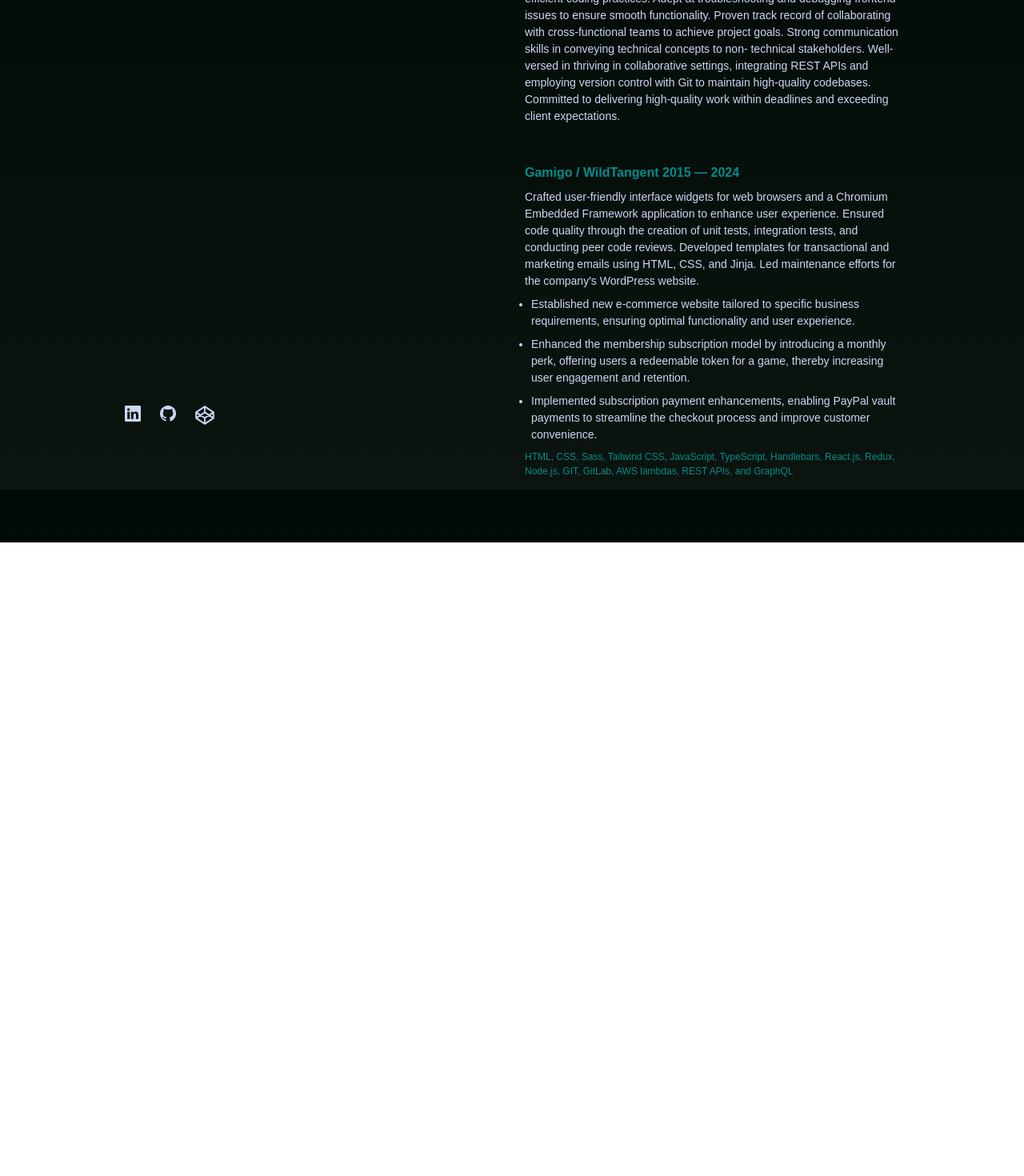
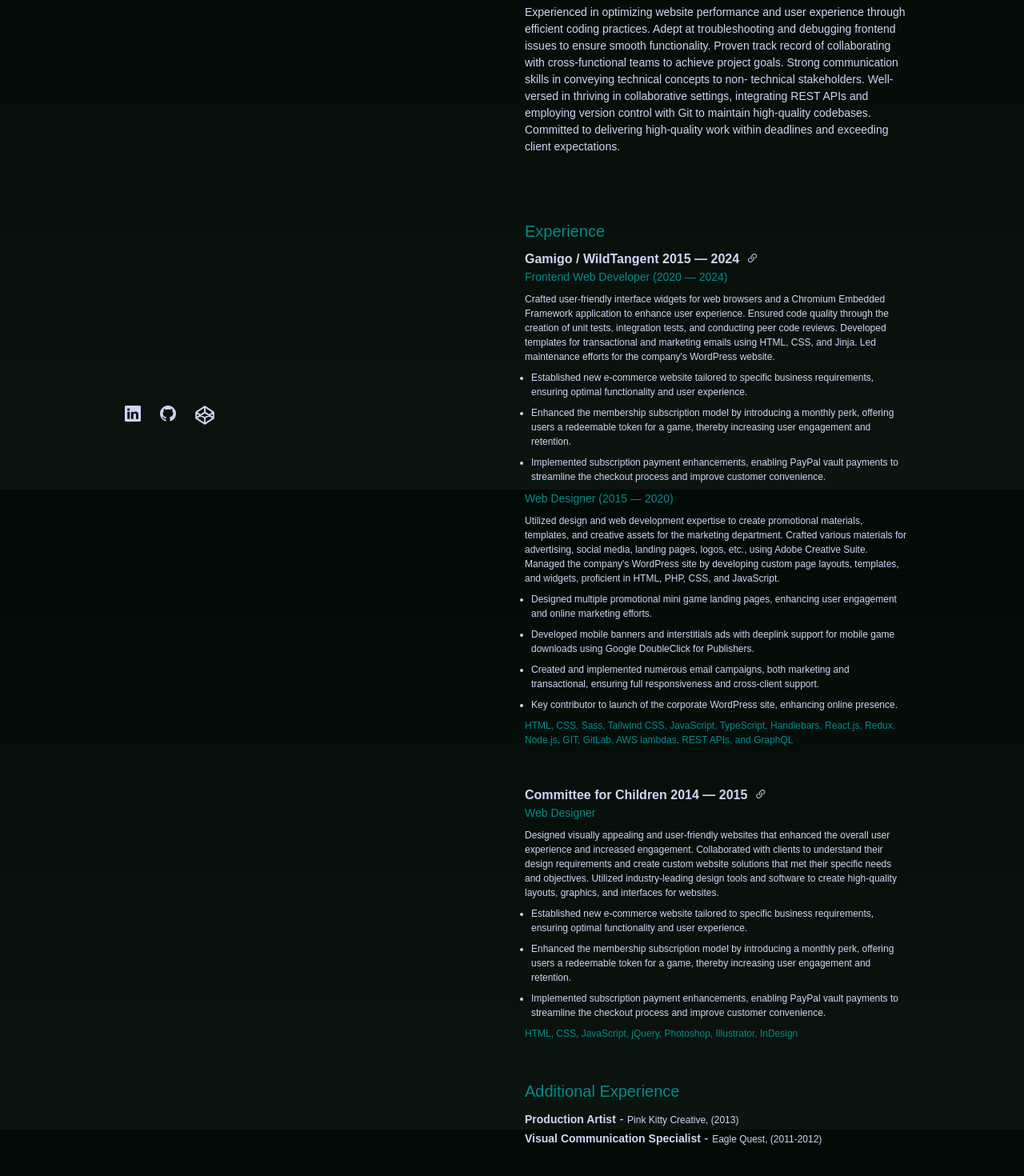
Before and after one commit to goldcam/portfolio-site, a React (Create React App) app: page / in a window 1280 px wide. Shown: the part 188-1658 px from the top of the page at 80% size. Before the commit the page ends 866 px from the top, so only its background shows below. Built offline with nearby package versions, Linux system fonts and the light colour scheme.

Commit message:
finish Experience section

```diff
--- a/src/components/nav/index.tsx
+++ b/src/components/nav/index.tsx
@@ -18,7 +18,7 @@ export interface NavState {
 
 
 
-export class NavComponent extends PureComponent<NavProps, NavState> {
+export class NavComponent extends PureComponent<{}, NavState> {
     constructor(props: Readonly<NavProps>) {
         super(props);
         this.state = {
--- a/src/index.css
+++ b/src/index.css
@@ -43,7 +43,10 @@
         @apply m-2;
     }
     .bulletList li {
-        @apply list-disc my-2 font-montserrat text-whiteish text-sm;
+        @apply list-disc my-2 font-montserrat text-whiteish text-xs;
+    }
+    .sectionHeader {
+        @apply text-teal font-light font-montserrat text-xl mb-2;
     }
 
 
--- /dev/null
+++ b/src/json/resume.json
@@ -0,0 +1,57 @@
+{
+   "experience": [
+        {
+            "company": "Gamigo / WildTangent",
+            "link": "https://www.wildtangent.com/",
+            "location": "Redmond | Bellevue, WA | Remote",
+            "dates": "2015 — 2024",
+            "positions": [{
+                "title":"Frontend Web Developer (2020 — 2024)",
+                "description": "Crafted user-friendly interface widgets for web browsers and a Chromium Embedded Framework application to enhance user experience. Ensured code quality through the creation of unit tests, integration tests, and conducting peer code reviews. Developed templates for transactional and marketing emails using HTML, CSS, and Jinja. Led maintenance efforts for the company's WordPress website.  ",
+                "bullets": [
+                    "Established new e-commerce website tailored to specific business requirements, ensuring optimal functionality and user experience.",
+                    "Enhanced the membership subscription model by introducing a monthly perk, offering users a redeemable token for a game, thereby increasing user engagement and retention.",
+                    "Implemented subscription payment enhancements, enabling PayPal vault payments to streamline the checkout process and improve customer convenience."
+                ]
+            }, {
+                "title": "Web Designer (2015 — 2020)",
+                "description": "Utilized design and web development expertise to create promotional materials, templates, and creative assets for the marketing department. Crafted various materials for advertising, social media, landing pages, logos, etc., using Adobe Creative Suite. Managed the company's WordPress site by developing custom page layouts, templates, and widgets, proficient in HTML, PHP, CSS, and JavaScript.",
+                "bullets": [
+                    "Designed multiple promotional mini game landing pages, enhancing user engagement and online marketing efforts.",
+                    "Developed mobile banners and interstitials ads with deeplink support for mobile game downloads using Google DoubleClick for Publishers.",
+                    "Created and implemented numerous email campaigns, both marketing and transactional, ensuring full responsiveness and cross-client support.",
+                    "Key contributor to launch of the corporate WordPress site, enhancing online presence."
+                ]
+
+            }
+        ],
+        "keywords": "HTML, CSS, Sass, Tailwind CSS, JavaScript, TypeScript, Handlebars, React.js, Redux, Node.js, GIT, GitLab, AWS lambdas, REST APIs, and GraphQL"
+        },
+        {
+            "company": "Committee for Children",
+            "link": "https://www.cfchildren.org/",
+            "location": "Seattle, WA",
+            "dates": "2014 — 2015",
+            "positions": [
+                {
+                    "title": "Web Designer",
+                    "description": "Designed visually appealing and user-friendly websites that enhanced the overall user experience and increased engagement. Collaborated with clients to understand their design requirements and create custom website solutions that met their specific needs and objectives. Utilized industry-leading design tools and software to create high-quality layouts, graphics, and interfaces for websites.",
+                    "bullets": [
+                        "Established new e-commerce website tailored to specific business requirements, ensuring optimal functionality and user experience.",
+                        "Enhanced the membership subscription model by introducing a monthly perk, offering users a redeemable token for a game, thereby increasing user engagement and retention.",
+                        "Implemented subscription payment enhancements, enabling PayPal vault payments to streamline the checkout process and improve customer convenience."
+                    ]
+
+                }
+            ],
+            "keywords": "HTML, CSS, JavaScript, jQuery, Photoshop, Illustrator, InDesign"
+        }
+    ],
+    "additionalExperience": [
+        {"company": "Pink Kitty Creative", "title": "Production Artist", "locarion": "Las Vegas, NV", "dates": "2013"},
+        {"company": "Eagle Quest", "title": "Visual Communication Specialist", "locarion": "Las Vegas, NV", "dates": "2011-2012"}
+
+    ]
+
+
+}
--- a/src/pages/about/index.tsx
+++ b/src/pages/about/index.tsx
@@ -4,8 +4,8 @@ import  { PureComponent, } from 'react';
 export class AboutComponent extends PureComponent {
     render () {
         return (
-        <section className='mb-12' id='about'>
-            {/* <h3 className='text-2xl'>About</h3> */}
+        <section className='mb-20' id='about'>
+                <h2 className='sectionHeader'>About</h2>
                 <p className='block font-montserrat text-whiteish text-sm pb-3'>Innovative and detail-oriented frontend web developer with 10+ years of combined experience in web development and design, specializing in crafting visually appealing and highly functional user interfaces.
                 </p>
                 <p className='block font-montserrat text-whiteish text-sm'>
--- a/src/pages/experience/index.tsx
+++ b/src/pages/experience/index.tsx
@@ -1,43 +1,72 @@
+import  { PureComponent, } from 'react';
+
+import resume from "../../json/resume.json";
 
 
-import  { PureComponent, } from 'react';
+export interface ExperienceProps {
+
+}
+export interface ExperienceState {
+    experience: typeof resume.experience;
+    additionalExperience: typeof resume.additionalExperience;
+
+}
 
 
-export class ExperienceComponent extends PureComponent {
+export class ExperienceComponent extends PureComponent<{}, ExperienceState> {
+
+    constructor(props: Readonly<{}>) {
+        super(props);
+        this.state = {
+            experience: resume.experience,
+            additionalExperience: resume.additionalExperience
+        }
+    }
+
+
     render () {
+
+        const {experience, additionalExperience} = this.state;
+
+
         return (
         <section className='flex flex-col' id='experience'>
-            {/* <h3 className='text-2xl'>Experience</h3> */}
-            <div>
-                    <h3 className='block pb-2 text-teal font-semibold'>
-                    Gamigo / WildTangent 2015 — 2024
-                </h3>
-                <p className='font-montserrat text-whiteish text-sm'>
-                Crafted user-friendly interface widgets for web browsers and a Chromium Embedded Framework application to enhance user experience. Ensured code quality through the creation of unit tests, integration tests, and conducting peer code reviews. Developed templates for transactional and marketing emails using HTML, CSS, and Jinja. Led maintenance efforts for the company's WordPress website.
-                </p>
-                <ul className='bulletList'>
-                    <li>Established new e-commerce website tailored to specific business requirements, ensuring optimal functionality and user experience.</li>
-                    <li>Enhanced the membership subscription model by introducing a monthly perk, offering users a redeemable token for a game, thereby increasing user engagement and retention.</li>
-                    <li>
-                    Implemented subscription payment enhancements, enabling PayPal vault payments to streamline the checkout process and improve customer convenience.
-                    </li>
-                </ul>
-                <p className='text-xs text-teal'>
-                        HTML, CSS, Sass, Tailwind CSS, JavaScript, TypeScript, Handlebars, React.js, Redux, Node.js, GIT, GitLab, AWS lambdas, REST APIs, and GraphQL
+                <h2 className='sectionHeader'>Experience</h2>
+                {experience.map((item, i) => <div key={i} className='mb-12'>
+                            <h3 className='block font-black text-whiteish font-oswald'>
+                                {item.company} {item.dates} {!!item.link ? <a href={item.link} className='ml-1 link' target='_blank'><i className="bi bi-link-45deg"></i></a> : null}
+                            </h3>
+                            {/* <p className='text-xs'>
+                                {item.location}
+                            </p> */}
+                            {item.positions.map((position, j) => {
+                                return (
+                                    <div key={j} >
+                                        <p className='pb-2 text-teal font-normal text-sm'>{position.title}</p>
+                                        <p className='font-montserrat text-whiteish text-xs'>
+                                            {position.description}
+                                        </p>
+                                        <ul className='bulletList'>
+                                            {position.bullets.map((bullet, b) => <li key={b}>{bullet}</li>) }
+                                        </ul>
+                                    </div>
+                                )
+                            })}
+                            <p className='text-xs text-teal'>{item.keywords}</p>
+                        </div>
+                    )
+                }
+                <h2 className='sectionHeader'>Additional Experience</h2>
 
-                    </p>
-                <div>
+                {additionalExperience.map((item, i) =>
+                    <div key={i} className=''>
+                        <p className=''>
+                            <span className='text-whiteish font-oswald font-black text-sm'>{item.title}</span> - <span className='font-thin text-xs'>{item.company}, ({item.dates})</span>
+                        </p>
+                    </div>
+                )}
 
-                    {/* <i className="bi bi-filetype-html"></i>
-                    <i className="bi bi-filetype-css"></i>
-                    <i className="bi bi-filetype-scss"></i>
-                    <i className="bi bi-filetype-js"></i>
-                    <i className="bi bi-filetype-tsx"></i>
-                    <i className="bi bi-filetype-jsx"></i>
-                    <i className="bi bi-git"></i> */}
 
-                </div>
-            </div>
         </section>
         )
     }
--- a/tailwind.config.js
+++ b/tailwind.config.js
@@ -15,7 +15,8 @@ module.exports = {
 
     },
     fontFamily: {
-      'montserrat':  ['"Montserrat"', 'sans-serif']
+      'montserrat':  ['"Montserrat"', 'sans-serif'],
+      'oswald': ['"Oswald"', '"Arial"', 'sans-serif']
     },
     extend: {},
   },
```
